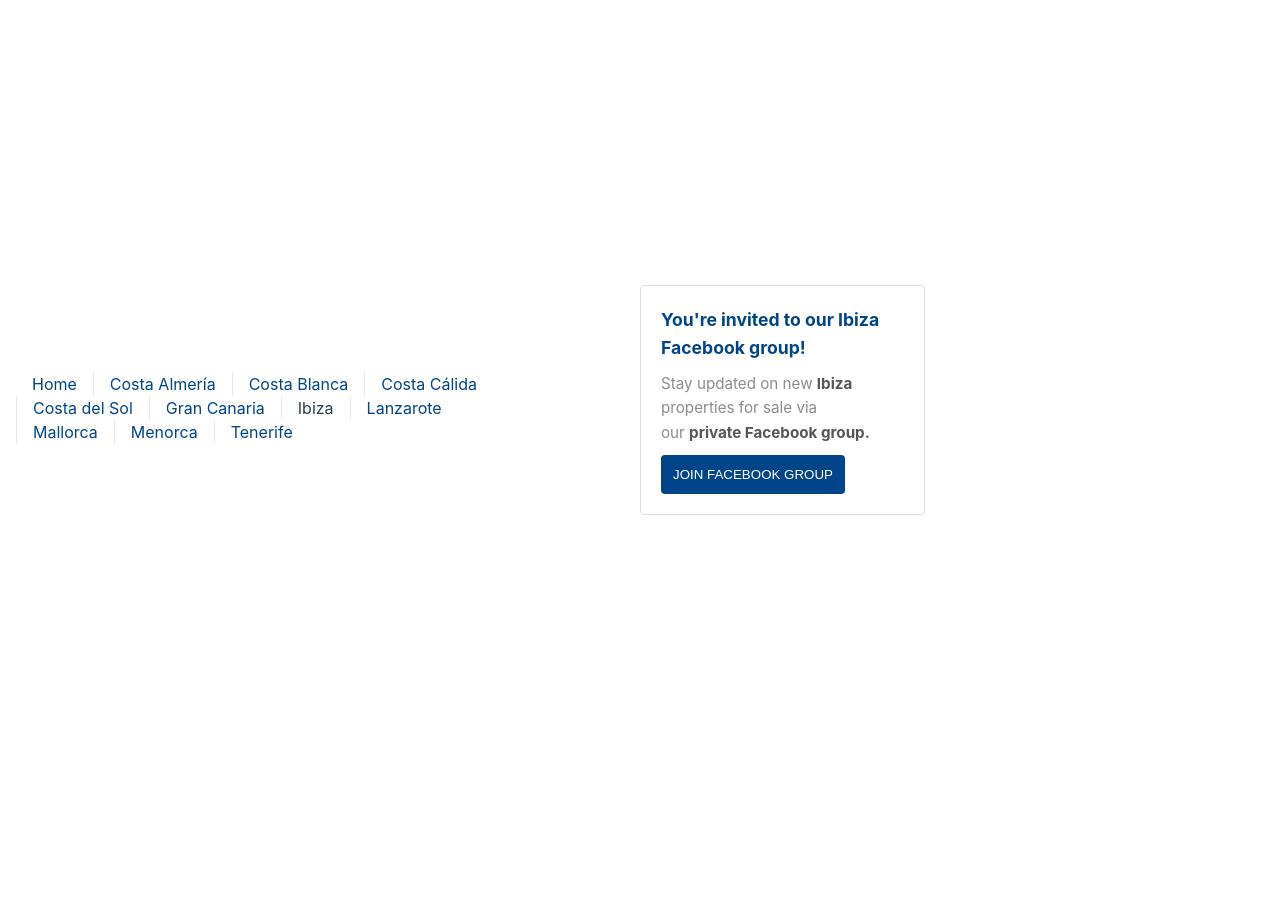
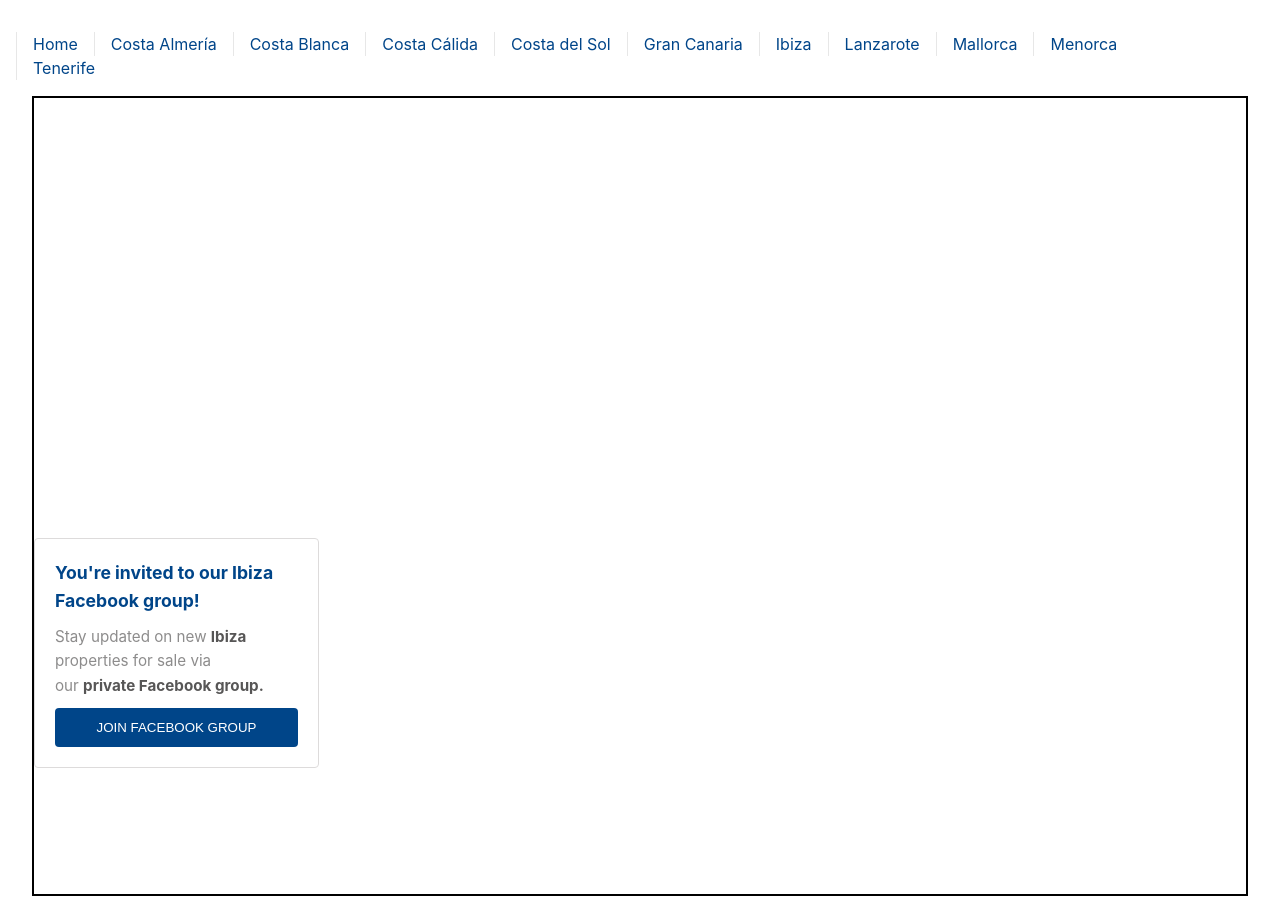
Before and after one commit to AntoniaGranit/slide-out-banner, a Vue app: page /ibiza in a window 1280 px wide. Before the commit the page ends 800 px from the top, so only its background shows below. Built offline with nearby package versions, Linux system fonts and the light colour scheme.

Commit message:
position banner correctly on page

```diff
--- a/src/App.vue
+++ b/src/App.vue
@@ -17,8 +17,9 @@
       </nav>
     </div>
   </header>
-
+  <div class="main-section">
   <RouterView />
+</div>
 </template>
 
 <script setup lang="ts">
@@ -31,24 +32,11 @@ header {
   max-height: 100vh;
 }
 
-.logo {
-  display: block;
-  margin: 0 auto 2rem;
-}
-
 nav {
   width: 100%;
   font-size: 12px;
   text-align: center;
   margin-top: 2rem;
-}
-
-nav a.router-link-exact-active {
-  color: var(--color-text);
-}
-
-nav a.router-link-exact-active:hover {
-  background-color: transparent;
 }
 
 nav a {
@@ -57,8 +45,10 @@ nav a {
   border-left: 1px solid var(--color-border);
 }
 
-nav a:first-of-type {
-  border: 0;
+
+.main-section {
+  border: 2px solid black;
+  height: 100vh;
 }
 
 @media (min-width: 1024px) {
@@ -66,10 +56,6 @@ nav a:first-of-type {
     display: flex;
     place-items: center;
     padding-right: calc(var(--section-gap) / 2);
-  }
-
-  .logo {
-    margin: 0 2rem 0 0;
   }
 
   header .wrapper {
@@ -82,7 +68,6 @@ nav a:first-of-type {
     text-align: left;
     margin-left: -1rem;
     font-size: 1rem;
-
     padding: 1rem 0;
     margin-top: 1rem;
   }
--- a/src/assets/base.css
+++ b/src/assets/base.css
@@ -59,7 +59,6 @@
 }
 
 body {
-  min-height: 100vh;
   color: var(--color-text);
   background: var(--color-background);
   transition:
--- a/src/assets/main.css
+++ b/src/assets/main.css
@@ -1,10 +1,7 @@
 @import './base.css';
 
 #app {
-  max-width: 1280px;
   margin: 0 auto;
-  padding: 2rem;
-
   font-weight: normal;
 }
 
@@ -27,8 +24,6 @@ a {
   }
 
   #app {
-    display: grid;
-    grid-template-columns: 1fr 1fr;
     padding: 0 2rem;
   }
 }
--- a/src/components/SlidingBanner.vue
+++ b/src/components/SlidingBanner.vue
@@ -36,6 +36,7 @@ export default defineComponent({
   methods: {
     capitalizedLocation(location: string) {
       let words = location.split(' ');
+      console.log("words array:", words)
       let capitalizedLocation = words.map((word, index) => {
         if (index === 0 || index === words.length - 1) {
           return word.charAt(0).toUpperCase() + word.slice(1);
@@ -66,6 +67,8 @@ export default defineComponent({
   border-radius: 4px;
   display: flex;
   flex-direction: column;
+  position: fixed;
+  bottom: 2rem;
   padding: 20px;
   gap: 10px;
 }
@@ -86,13 +89,14 @@ p {
   color: #575656;
 }
 
-.facebook-btn {
+button {
   border: none;
   background-color: #004589;
   color: #fff;
   padding: 12px;
   border-radius: 4px;
   cursor: pointer;
+  width: 100%;
 }
 
 @media (min-width: 1024px) {
```
